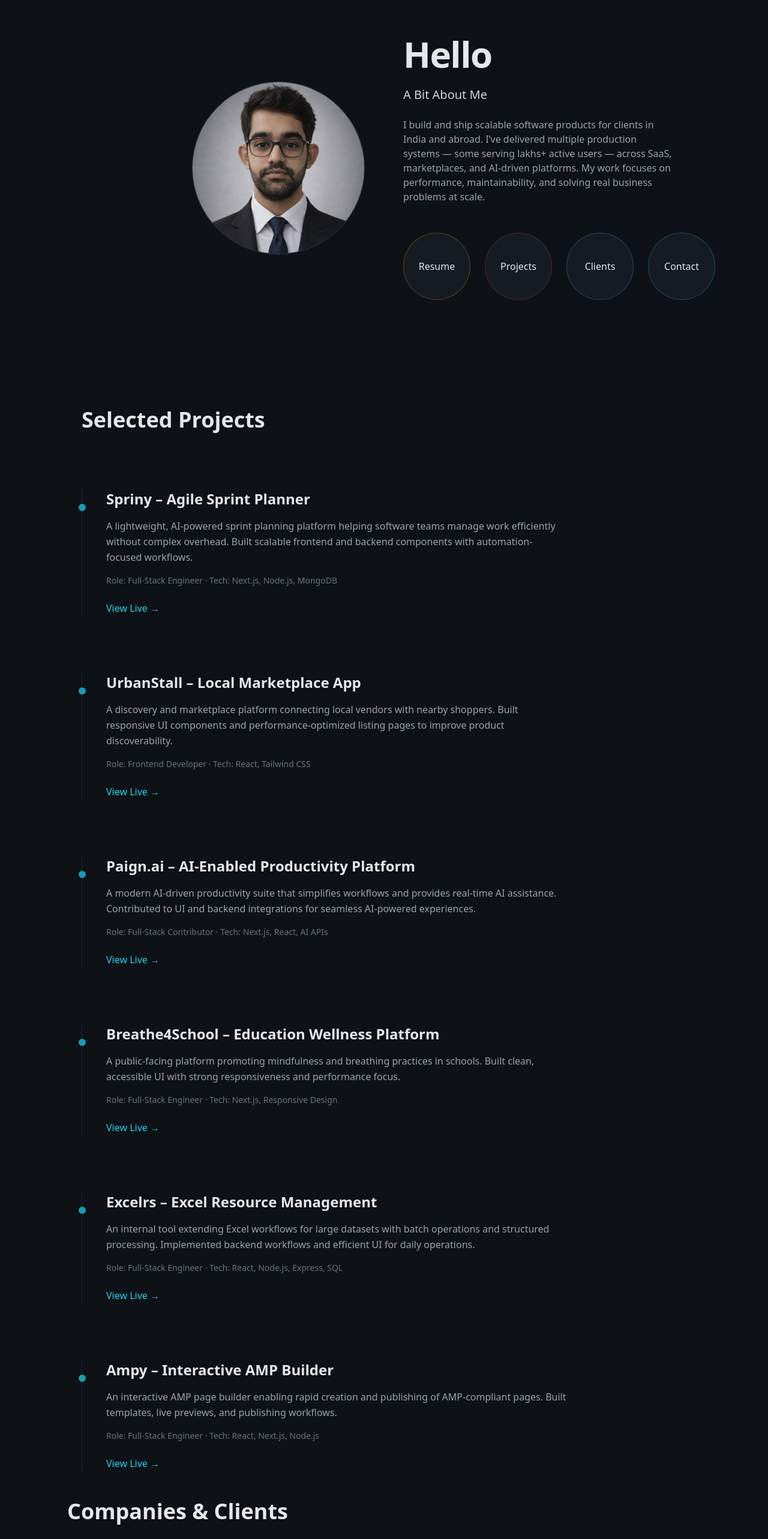
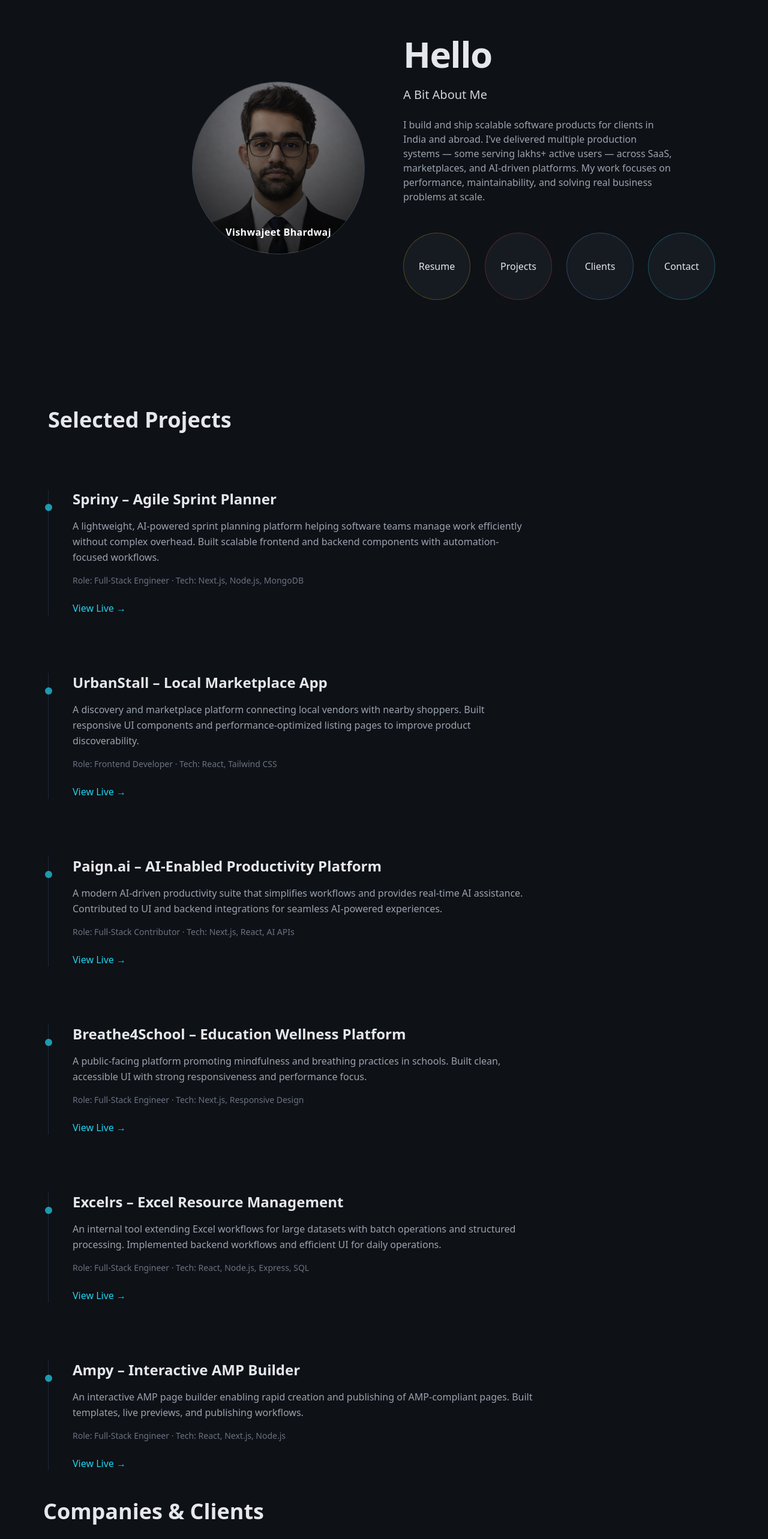
Before and after one commit to VishwajeetBhardwaj26/Portfolio_Final, a Next.js app: page / in a window 1280 px wide. Shown: the part 120-2686 px from the top of the page at 60% size. Built offline with nearby package versions, Linux system fonts and the light colour scheme.

Commit message:
profile picture and title issue fixed

```diff
--- a/app/page.js
+++ b/app/page.js
@@ -16,10 +16,10 @@
 
     emailjs
       .sendForm(
-        "service_0zhhjww",     // 🔴 replace
-        "template_9vl0it8",    // 🔴 replace
+        "service_0zhhjww",
+        "template_9vl0it8",
         formRef.current,
-        "PNbYzr3e0akwUJ6wC"      // 🔴 replace
+        "PNbYzr3e0akwUJ6wC"
       )
       .then(() => {
         setStatus("success");
@@ -33,7 +33,6 @@
 
   return (
     <main className="bg-[#0E1116] text-gray-200">
-
       {/* ================= HERO ================= */}
       <section className="min-h-screen flex items-center justify-center px-6">
         <div className="max-w-6xl w-full grid grid-cols-1 md:grid-cols-2 gap-16 items-center">
@@ -42,19 +41,46 @@
           <motion.div
   initial={{ opacity: 0, x: -20 }}
   animate={{ opacity: 1, x: 0 }}
-            transition={{ duration: 0.6, ease: "easeOut" }}
+  transition={{ duration: 0.6 }}
   className="flex justify-center md:justify-end"
 >
-            <div className="w-72 h-72 rounded-full overflow-hidden border border-gray-700">
-              <motion.img
+  <div className="relative w-64 h-64 sm:w-72 sm:h-72 rounded-full overflow-hidden border border-gray-700">
+
+    {/* PROFILE IMAGE */}
+    <img
       src="Protfolio_Img1.png"
       alt="Vishwajeet Bhardwaj"
       className="w-full h-full object-cover"
-                whileHover={{ scale: 1.03 }}
-                transition={{ duration: 0.3 }}
     />
+
+    {/* OVERLAY FILL */}
+    <motion.div
+      initial={{ y: "100%" }}
+      animate={{ y: "0%" }}
+      transition={{ delay: 0.8, duration: 0.8, ease: "easeInOut" }}
+      className="
+        absolute inset-0
+        bg-gradient-to-t from-black/80 to-black/20
+      "
+    />
+
+    {/* NAME TEXT */}
+    <motion.div
+      initial={{ opacity: 0, y: 10 }}
+      animate={{ opacity: 1, y: 0 }}
+      transition={{ delay: 1.6, duration: 0.5 }}
+      className="
+        absolute bottom-6 w-full text-center
+        text-white font-semibold tracking-wide
+        text-sm sm:text-base
+      "
+    >
+      Vishwajeet Bhardwaj
+    </motion.div>
+
   </div>
 </motion.div>
+
 
           {/* RIGHT – CONTENT */}
           <motion.div
@@ -178,53 +204,32 @@
           </motion.div>
         </div>
       </section>
-
       {/* ================= PROJECTS ================= */}
       <section
         id="projects"
-        className="max-w-6xl mx-auto px-6"
+        className="max-w-6xl mx-auto px-6 sm:px-2 md:px-2"
       >
-        {/* <motion.h2
-          initial={{ opacity: 0, y: 10 }}
-          whileInView={{ opacity: 1, y: 0 }}
-          viewport={{ once: true }}
-          transition={{ duration: 0.5 }}
-          className="text-4xl font-bold mb-20"
-        >
-          Selected Projects
-        </motion.h2> */}
-
         <div className="space-y-20">
-
           {/* ================= PROJECTS ================= */}
         <section
           id="projects"
-  className="max-w-6xl mx-auto px-6"
->
-  {/* <motion.h2
-    initial={{ opacity: 0, y: 10 }}
-    whileInView={{ opacity: 1, y: 0 }}
-    viewport={{ once: true }}
-    transition={{ duration: 0.5 }}
-    className="text-4xl font-bold mb-24"
-  >
-    Selected Projects
-  </motion.h2> */}
-
-  {/* ================= PROJECTS ================= */}
-<section
-  id="projects"
-  className="max-w-6xl mx-auto px-6"
+          className="max-w-6xl mx-auto px-6 sm:px-2 md:px-2"
         >
         <motion.h2
           initial={{ opacity: 0, y: 10 }}
           whileInView={{ opacity: 1, y: 0 }}
           viewport={{ once: true }}
           transition={{ duration: 0.5 }}
-    className="text-4xl font-bold mb-24"
+          className="
+            font-bold
+            text-2xl sm:text-3xl md:text-4xl
+            mb-12 sm:mb-20 md:mb-24
+
+          "
         >
           Selected Projects
         </motion.h2>
+
 
           <div className="space-y-24">
 
@@ -490,20 +495,21 @@
 
           </div>
         </section>
-
-</section>
-
-
         </div>
       </section>
 {/* ================= COMPANIES & CLIENTS ================= */}
-<section className="max-w-6xl mx-auto px-12 py-12" id="clients">
+        <section className="max-w-6xl mx-auto px-12 py-12 sm:px-2 md:px-2" id="clients">
           <motion.h2
             initial={{ opacity: 0, y: 10 }}
           whileInView={{ opacity: 1, y: 0 }}
           viewport={{ once: true }}
           transition={{ duration: 0.5 }}
-    className="text-4xl font-bold mb-6"
+          className="
+            font-bold
+            text-2xl sm:text-3xl md:text-4xl
+            mb-10 sm:mb-7 md:mb-8
+
+          "
           >
             Companies & Clients
           </motion.h2>
@@ -667,14 +673,19 @@
 
           </div>
         </section>
-
       {/* ================= CONTACT ================= */}
-       <section id="contact" className="max-w-6xl mx-auto px-12 pb-32">
+       <section id="contact" className="max-w-6xl mx-auto px-12 pb-32 sm:px-2 md:px-2">
         <motion.h2
           initial={{ opacity: 0, y: 10 }}
           whileInView={{ opacity: 1, y: 0 }}
           viewport={{ once: true }}
-          className="text-3xl font-bold mb-6"
+          transition={{ duration: 0.5 }}
+          className="
+            font-bold
+            text-2xl sm:text-3xl md:text-4xl
+            mb-10 sm:mb-7 md:mb-8
+
+          "
         >
           Let’s Connect
         </motion.h2>
@@ -738,7 +749,6 @@
           )}
         </form>
       </section>
-
     </main>
   );
 }
```
Lines whose indentation alone changed are shown as unchanged.
